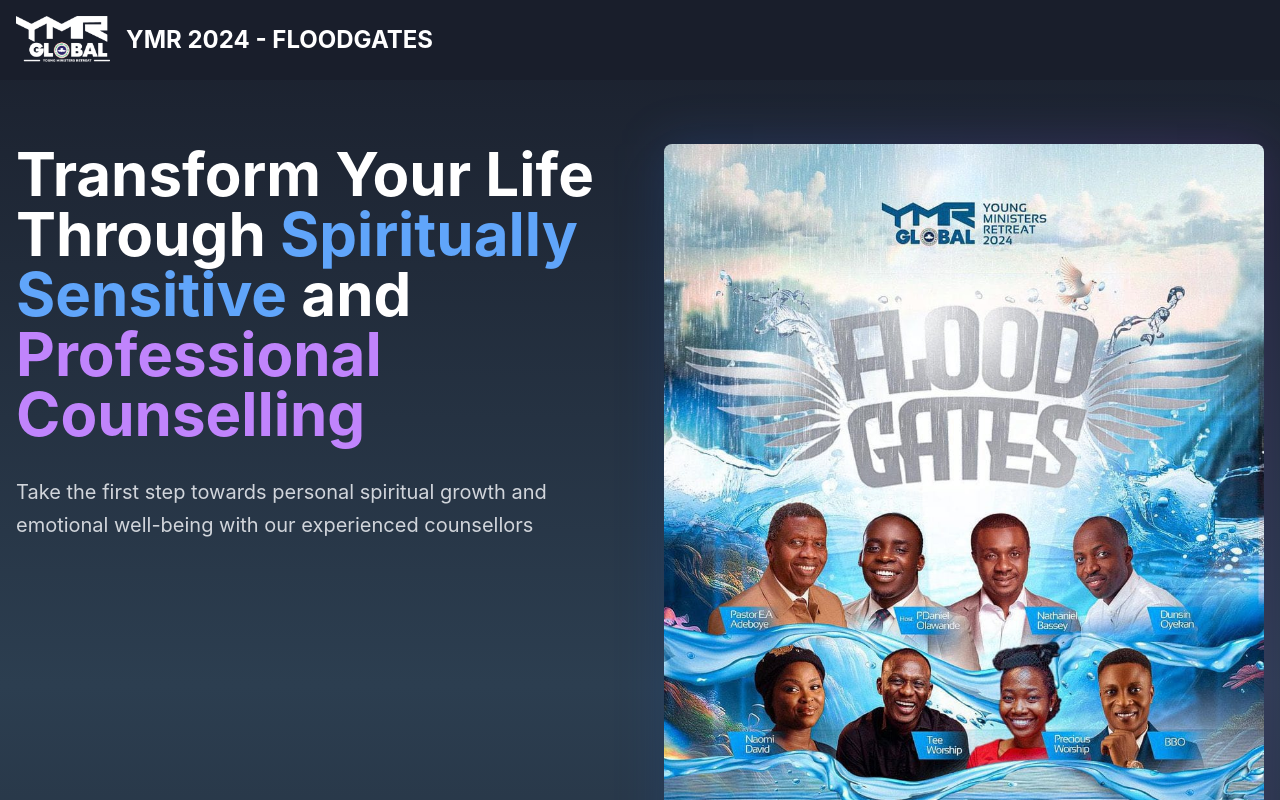
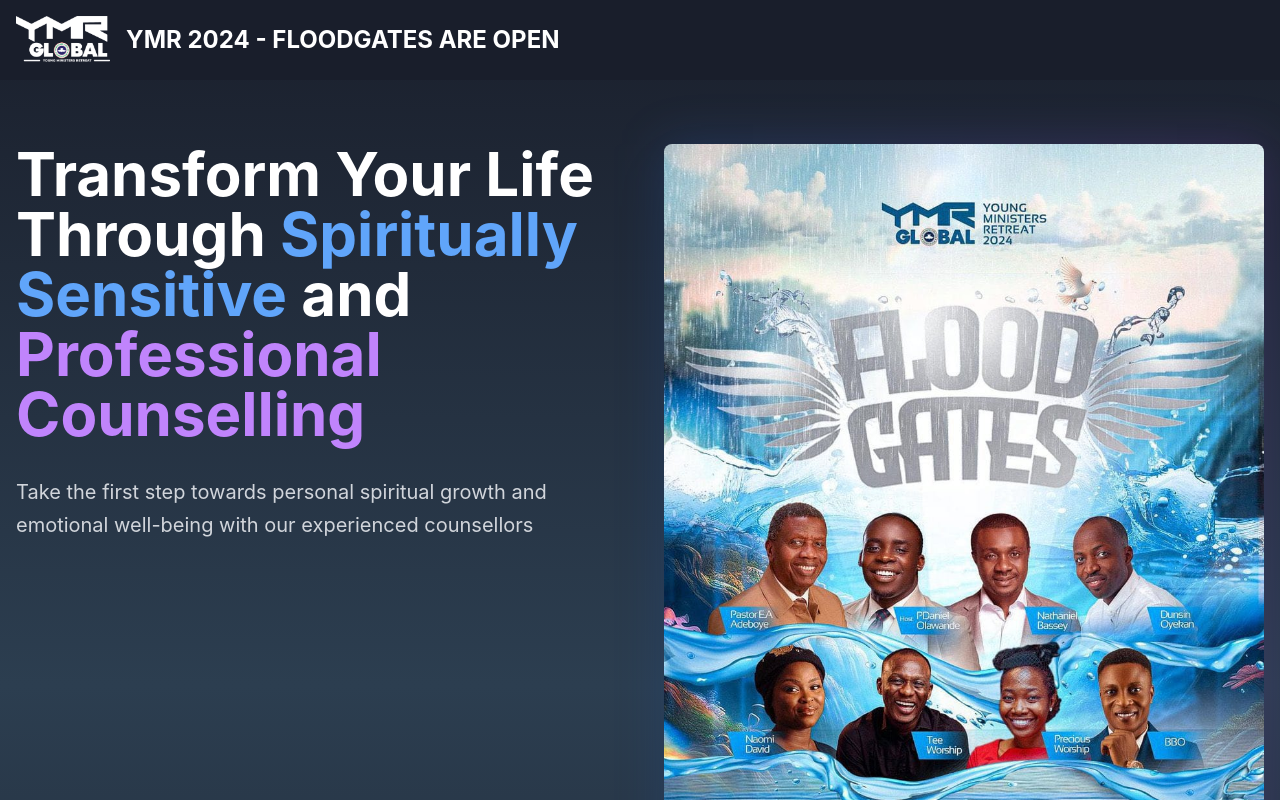
Before and after one commit to demola007/ymr-counselling, a React (Vite) app: page / in a window 1280 px wide. Shown: the top 800 px of the page. Built offline with nearby package versions, Linux system fonts and the light colour scheme.

Commit message:
test deploy

```diff
--- a/src/pages/Index.tsx
+++ b/src/pages/Index.tsx
@@ -17,7 +17,7 @@ const Landing = () => {
               loading="eager"
               fetchPriority="high"
             />
-            <h1 className="text-2xl font-bold">YMR 2024 - FLOODGATES</h1>
+            <h1 className="text-2xl font-bold">YMR 2024 - FLOODGATES ARE OPEN</h1>
           </div>
         </div>
       </nav>
```
